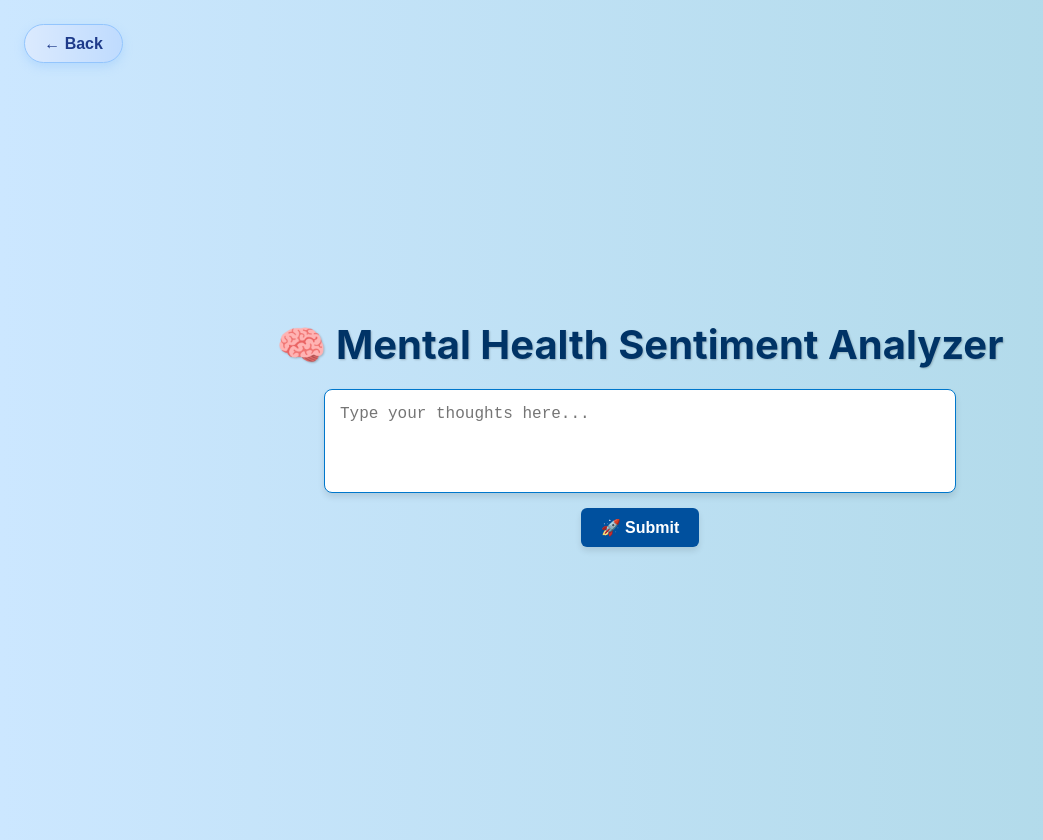
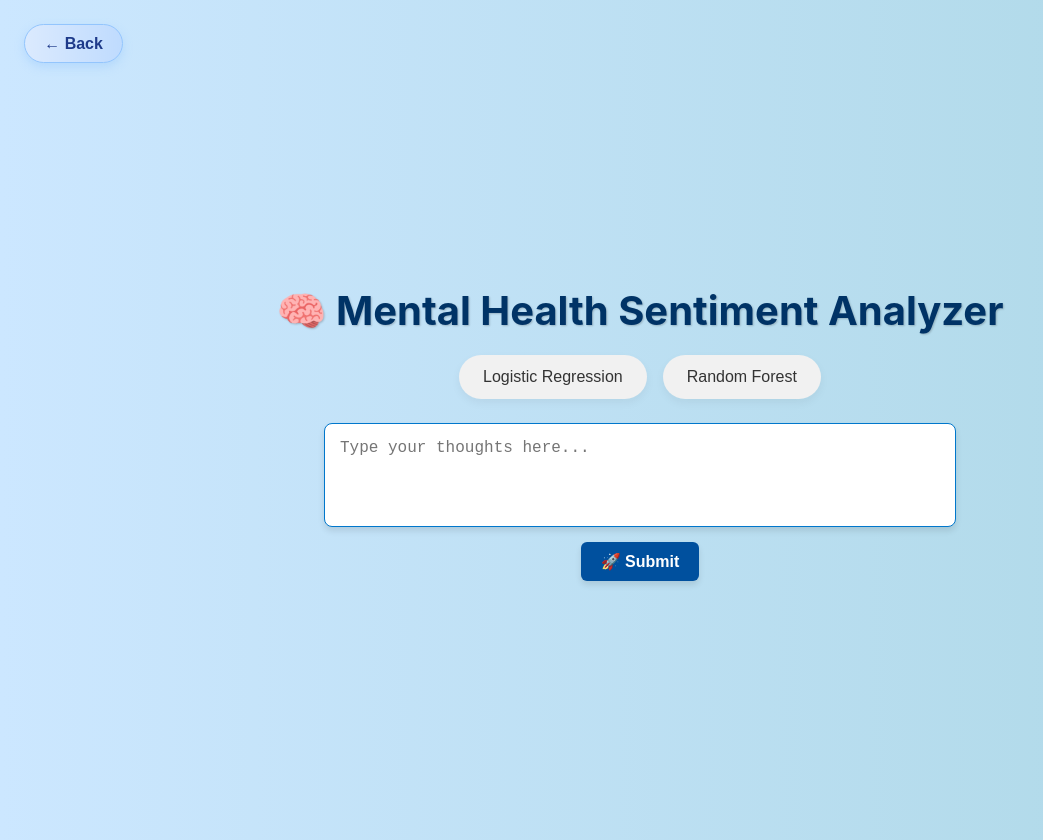
Before and after one commit to TanishqDoke/ML-MiniProj, a React (Create React App) app in the folder mental-health-app/: page /analyze in a window 1280 px wide. Shown: the whole page, without its empty margins (0-1043 px from the left). Built offline with nearby package versions, Linux system fonts and the light colour scheme.

Commit message:
Updations

```diff
--- a/mental-health-app/src/App.css
+++ b/mental-health-app/src/App.css
@@ -145,3 +145,35 @@
   transform: translateY(-2px);
   box-shadow: 0 6px 14px rgba(96, 165, 250, 0.5);
 }
+
+.model-selector {
+  display: flex;
+  justify-content: center;
+  gap: 1.5rem;
+  margin-top: 1rem;
+  flex-wrap: wrap;
+}
+
+.model-button {
+  padding: 0.8rem 1.5rem;
+  font-size: 1rem;
+  border: none;
+  border-radius: 2rem;
+  background-color: #f1f1f1;
+  color: #333;
+  box-shadow: 0 4px 10px rgba(0, 0, 0, 0.05);
+  cursor: pointer;
+  transition: all 0.3s ease-in-out;
+  font-weight: 500;
+}
+
+.model-button:hover {
+  background-color: #e0e0e0;
+}
+
+.model-button.active {
+  background-color: #5c7cfa;
+  color: white;
+  box-shadow: 0 6px 14px rgba(0, 0, 0, 0.1);
+  transform: scale(1.05);
+}
--- a/mental-health-app/src/SentimentAnalyzer.js
+++ b/mental-health-app/src/SentimentAnalyzer.js
@@ -8,7 +8,13 @@ function SentimentAnalyzer() {
   const [userInput, setUserInput] = useState("");
   const [prediction, setPrediction] = useState("");
   const [loading, setLoading] = useState(false);
+  const [selectedModel, setSelectedModel] = useState(""); // New state
   const navigate = useNavigate();
+
+  const handleModelSelect = (model) => {
+    setSelectedModel(model);
+    setPrediction(""); // clear previous prediction
+  };
 
   const handleSubmit = async () => {
     if (!userInput.trim()) {
@@ -16,12 +22,22 @@ function SentimentAnalyzer() {
       return;
     }
 
+    if (!selectedModel) {
+      setPrediction("Please select a model first.");
+      return;
+    }
+
     setLoading(true);
     try {
       const response = await axios.post(
         "https://ml-miniproj.onrender.com/predict",
-        { text: userInput },
-        { headers: { "Content-Type": "application/json" } }
+        {
+          text: userInput,
+          model: selectedModel,
+        },
+        {
+          headers: { "Content-Type": "application/json" },
+        }
       );
 
       const sentiment = response.data.sentiment || response.data.prediction;
@@ -58,8 +74,7 @@ function SentimentAnalyzer() {
 
   return (
     <div className="app-container">
-      {/* Back Button */}
-      <button className="back-button" onClick={() => navigate("/")}>
+      <button className="back-button" onClick={() => navigate("/login")}>
         ← Back
       </button>
 
@@ -71,6 +86,32 @@ function SentimentAnalyzer() {
       >
         🧠 Mental Health Sentiment Analyzer
       </motion.h1>
+
+      <div
+        style={{
+          display: "flex",
+          justifyContent: "center",
+          gap: "1rem",
+          marginBottom: "1.5rem",
+        }}
+      >
+        <button
+          className={`model-button ${
+            selectedModel === "logistic" ? "active" : ""
+          }`}
+          onClick={() => handleModelSelect("logistic")}
+        >
+          Logistic Regression
+        </button>
+        <button
+          className={`model-button ${
+            selectedModel === "randomforest" ? "active" : ""
+          }`}
+          onClick={() => handleModelSelect("randomforest")}
+        >
+          Random Forest
+        </button>
+      </div>
 
       <motion.textarea
         className="app-textarea"
```
